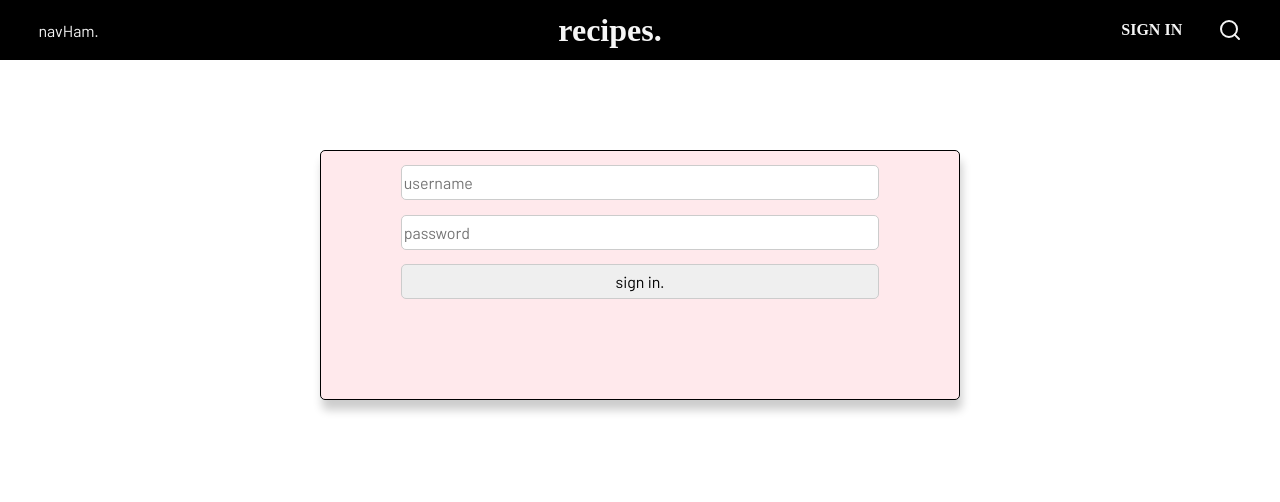
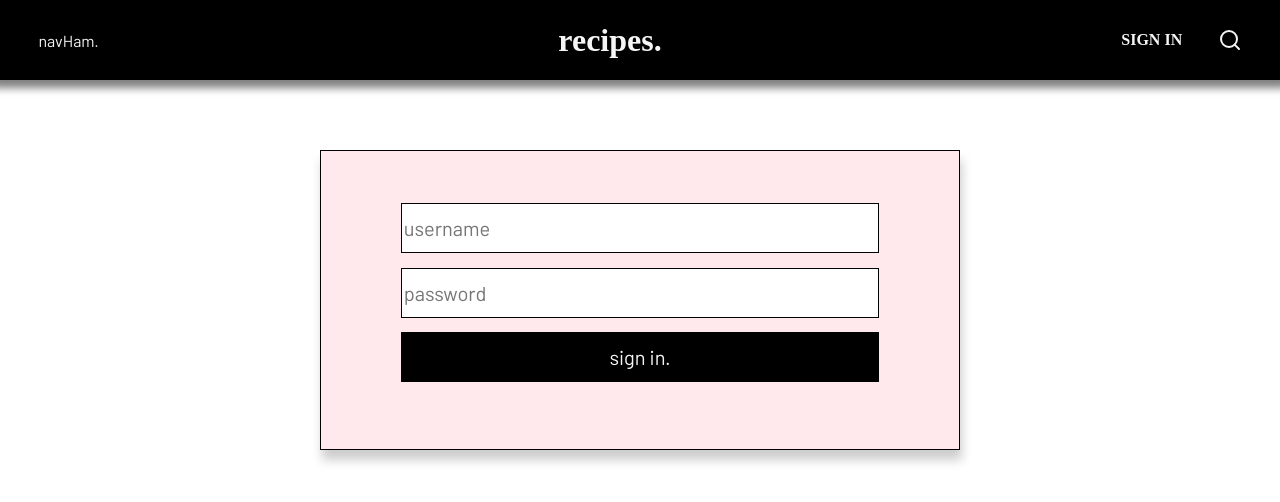
Before and after one commit to gnardinosaur/heatherFrontEnd, a React app: page / in a window 1280 px wide. Both pictures are taken after a click on the element "SIGN IN". Shown: the top 502 px of the page. Built offline with nearby package versions, Linux system fonts and the light colour scheme; a web font is replaced by a local one.

Commit message:
added favicon & restyled

```diff
--- a/components/Header/index.js
+++ b/components/Header/index.js
@@ -5,6 +5,7 @@ import SearchBar from '../SearchBar';
 import SignInModal from '../SignInModal';
 
 function Header() {
+  // make 1 state object with logic so that only one modal is open at a time (will be true for the nav hamburger as well)
   const [openSignInModal, setOpenSignInModal] = useState(false);
   const [openSearchBar, setOpenSearchBar] = useState(false);
 
--- a/components/Header/styles.scss
+++ b/components/Header/styles.scss
@@ -11,10 +11,11 @@
   // top: 0; --> is this needed when scrolling comes into play?
   background-color: black;
   color: whitesmoke;
+  box-shadow: 0 0 8px 8px rgb(0, 0, 0, 0.5);
   display: flex;
   justify-content: space-between;
   align-items: center;
-  height: 60px;
+  height: 80px;
   width: 100%;
   padding: 0 3%;
   z-index: 2;
--- a/components/SearchBar/index.js
+++ b/components/SearchBar/index.js
@@ -12,7 +12,7 @@ function SearchBar(props) {
       <div className={styles.inputWrap}>
         <form className={styles.sim}>
           <input type='text' placeholder='what are you looking for?' className={styles.searchInput}></input>
-          <input type='submit' value='search.' className={styles.btn}></input>
+          <input type='submit' value='search' className={styles.btn}></input>
         </form>
       </div>
     </div>
--- a/components/SearchBar/styles.scss
+++ b/components/SearchBar/styles.scss
@@ -9,6 +9,7 @@
   position: relative;
   display: flex;
   background-color: #ffe9ec;
+  box-shadow: 0 0 5px 5px rgb(0, 0, 0, 0.2);
   top: 60px;
   width: 100%;
   height: 150px;
@@ -16,10 +17,6 @@
 
   &.show {
     transform: translate(0,0);
-  }
-
-  @include mobile {
-    height: 80px
   }
 }
 
@@ -31,13 +28,11 @@
 
     input {
       height: 50px;
-      border-radius: 5px;
-      border: 1px solid #ccc;
-      font-weight: 300;
-      font-size: 100%;
+      border: 1px solid black;
+      font-size: 125%;
 
       @include mobile {
-        height: 30px;
+        font-size: 100%;
       }
     }
   }
--- a/components/SignInModal/index.js
+++ b/components/SignInModal/index.js
@@ -9,11 +9,11 @@ function SignInModal(props) {
       styles.modal,
       props.show && styles.show
       )}>
-      <div>
+      <div className={styles.formContainer}>
         <form>
           <input type='text' name='username' placeholder='username'></input>
           <input type='password' name='pw' placeholder='password'></input>
-          <input type='submit' value='sign in.'></input>
+          <input type='submit' value='sign in.' className={styles.btn}></input>
         </form>
       </div>
     </div>
--- a/components/SignInModal/styles.scss
+++ b/components/SignInModal/styles.scss
@@ -7,35 +7,40 @@
 .modal {
   display: none;
   margin: auto;
-  height: 250px;
+  height: 300px;
   width: 50%;
   background-color: #ffe9ec;
   justify-content: center;
   text-align: center;
-  align-items: center;
-  border: 1px solid;
-  border-radius: 5px;
+  border: 1px solid black;
   box-shadow: 2px 10px 10px rgb(0, 0, 0, 0.2);
 
   form {
-    display: inline-block;
-    position: relative;
-    top: 20%;
     width: 75%;
   }
 
   input {
-    display: block;
-    margin-top: 3%;
-    height: 35px;
+    margin-bottom: 3%;
+    height: 50px;
     width: 100%;
-    border-radius: 5px;
-    border: 1px solid #ccc;
-    font-weight: 300;
-    font-size: 100%;
+    border: 1px solid black;
+    font-size: 125%;
   }
 
   &.show {
     display: block;
   }
 }
+
+.formContainer {
+  height: 100%;
+  display: flex;
+  justify-content: center;
+  align-items: center;
+}
+
+.btn {
+  background: black;
+  color: whitesmoke;
+  cursor: pointer;
+}
--- a/webpack.config.js
+++ b/webpack.config.js
@@ -38,7 +38,8 @@ module.exports = {
   devtool: 'eval-source-map',
   plugins: [
     new HtmlWebpackPlugin({
-      template: './src/index.html'
+      template: './src/index.html',
+      favicon: './public/squid.ico'
     })
   ]
 }
```
Also changed, not shown: 1 other file (tests, documents, lock files or other folders).
